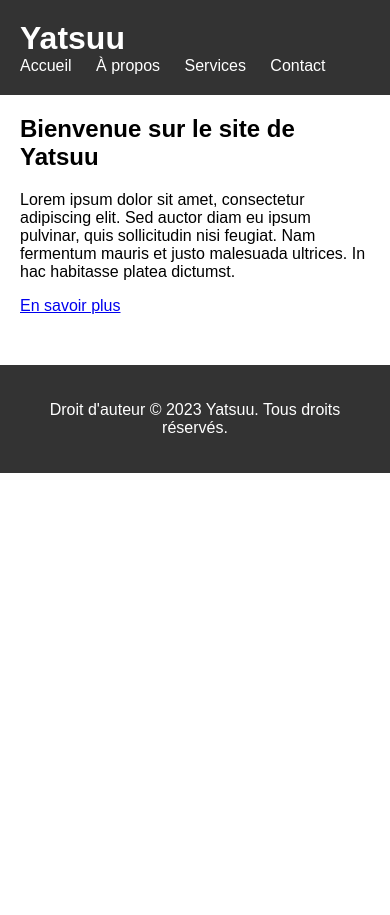
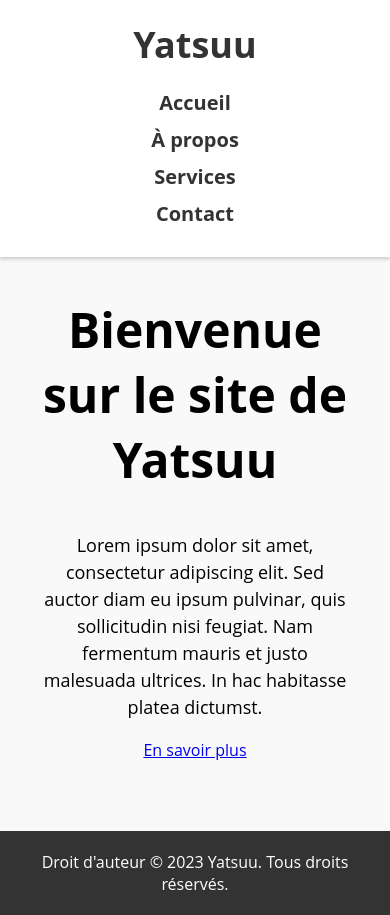
Before and after one commit to Yatsuuw/Yatsuu-Site, a plain HTML site: page index.html in a window 390 px wide. Before the commit the page ends 844 px from the top, so only its background shows below. Drawn offline with Linux system fonts and the light colour scheme.

Commit message:
structure

```diff
--- a/css/index.css
+++ b/css/index.css
@@ -1,52 +1,94 @@
 /* Styles pour le corps de la page */
 body {
-    font-family: Arial, sans-serif;
+    font-family: "Open Sans", sans-serif;
     margin: 0;
     padding: 0;
+    background-color: #f9f9f9;
 }
 
 /* Styles pour l'en-tête */
 header {
-    background-color: #333;
-    color: #fff;
+    background-color: #fff;
+    color: #333;
     padding: 20px;
+    display: flex;
+    justify-content: space-between;
+    align-items: center;
+    box-shadow: 0px 2px 4px rgba(0, 0, 0, 0.2);
 }
 
 header h1 {
     margin: 0;
+    font-size: 36px;
+    font-weight: bold;
 }
 
 nav ul {
     list-style: none;
     margin: 0;
     padding: 0;
+    display: flex;
 }
 
 nav li {
-    display: inline-block;
     margin-right: 20px;
 }
 
-nav li:last-child {
+nav list-style:last-child {
     margin-right: 0;
 }
 
 nav a {
-    color: #fff;
+    color: #333;
     text-decoration: none;
+    font-weight: bold;
+    font-size: 20px;
+    transition: all 0.2s ease-in-out;
+}
+
+nav a:hover {
+    color: #0077cc;
 }
 
 /* Styles pour la section principale */
 main {
-    padding: 20px;
+    padding: 40px;
+    display: flex;
+    justify-content: center;
+    align-items: center;
+    flex-direction: column;
 }
 
 section {
+    text-align: center;
     margin-bottom: 30px;
 }
 
 section h2 {
+    font-size: 48px;
     margin-top: 0;
+}
+
+section p {
+    font-size: 18px;
+    line-height: 1.5;
+}
+
+a.cta-button {
+    display: inline-block;
+    padding: 12px 30px;
+    background-color: #0077cc;
+    color: #fff;
+    font-size: 20px;
+    font-weight: bold;
+    text-align: center;
+    text-decoration: none;
+    border-radius: 4px;
+    transition: all 0.2s ease-in-out;
+}
+
+a.cta-button:hover {
+    background-color: #005fa3;
 }
 
 /* Styles pour le pied de page */
@@ -56,3 +98,26 @@ footer {
     padding: 20px;
     text-align: center;
 }
+
+footer p {
+    margin: 0;
+    font-size: 16px;
+}
+
+@media only screen and (max-width: 768px) {
+    header {
+        flex-direction: column;
+        text-align: center;
+    }
+
+    nav ul {
+        flex-direction: column;
+        align-items: center;
+        margin-top: 20px;
+    }
+
+    nav li {
+        margin-right: 0;
+        margin-bottom: 10px;
+    }
+}
```
